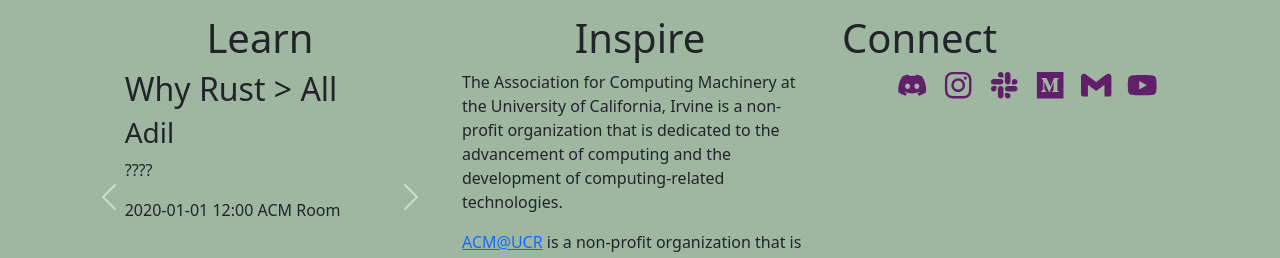
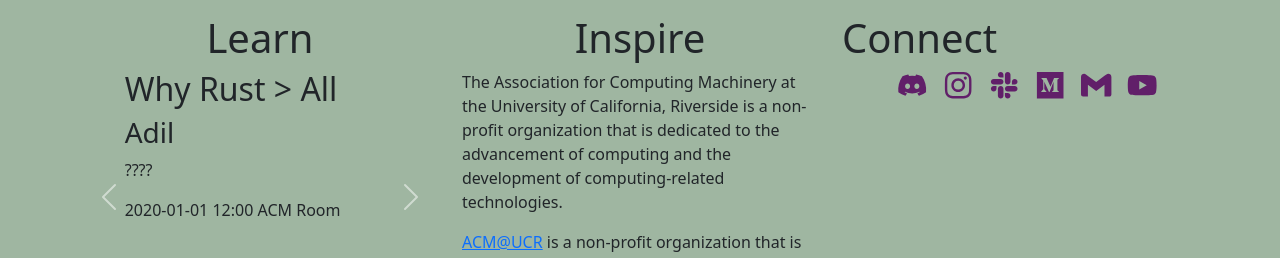
Before and after one commit to acm-ucr/acm-hydra, a Next.js app: page / in a window 1280 px wide. Shown: the part 489-747 px from the top of the page. Built offline with nearby package versions, Linux system fonts and the light colour scheme.

Commit message:
change to riverside

```diff
--- a/components/Home/Home.js
+++ b/components/Home/Home.js
@@ -128,7 +128,7 @@ const Home = () => {
                             <h1 className={styles.homeHomeHeading}>Inspire</h1>
                             <p>
                                 The Association for Computing Machinery at the
-								University of California, Irvine is a non-profit
+                                University of California, Riverside is a non-profit
                                 organization that is dedicated to the
                                 advancement of computing and the development of
                                 computing-related technologies.
```
Also changed, not shown: components/About/Vision.js (indentation only). Lines whose indentation alone changed are shown as unchanged.
